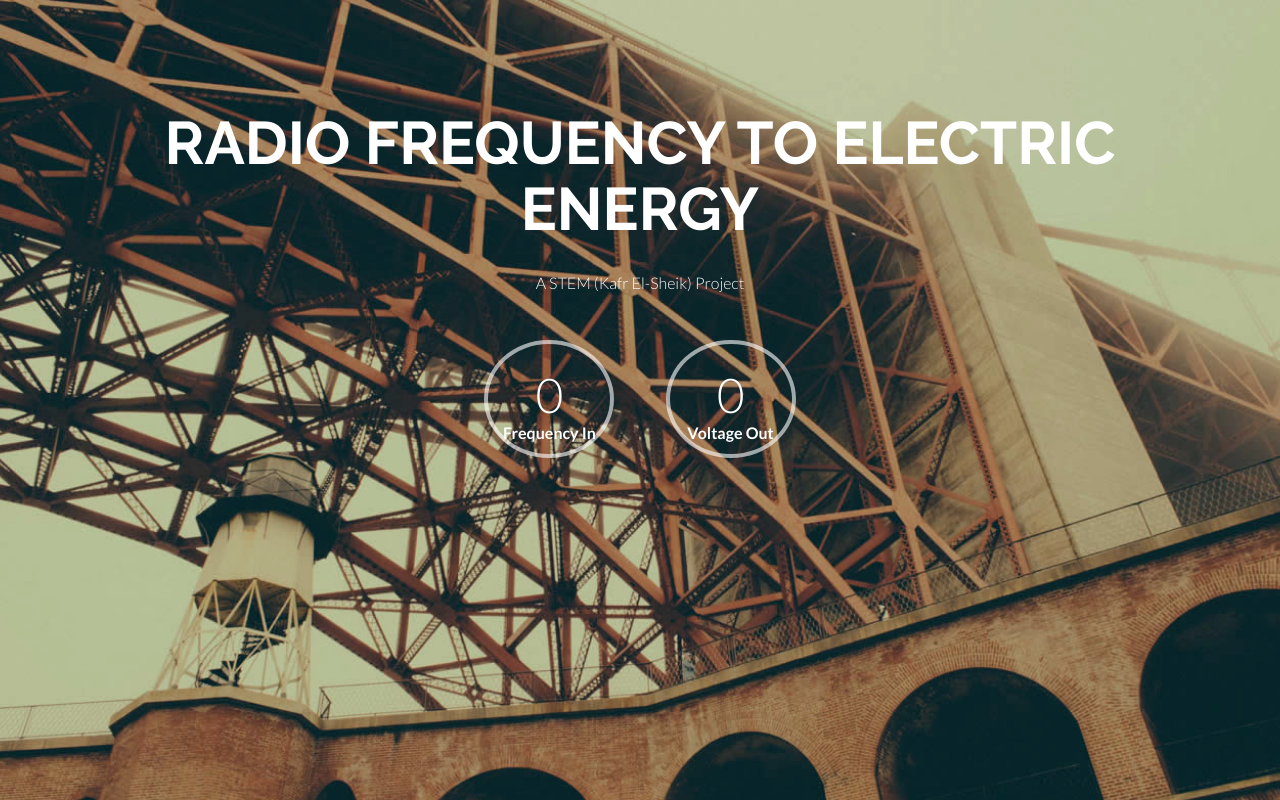
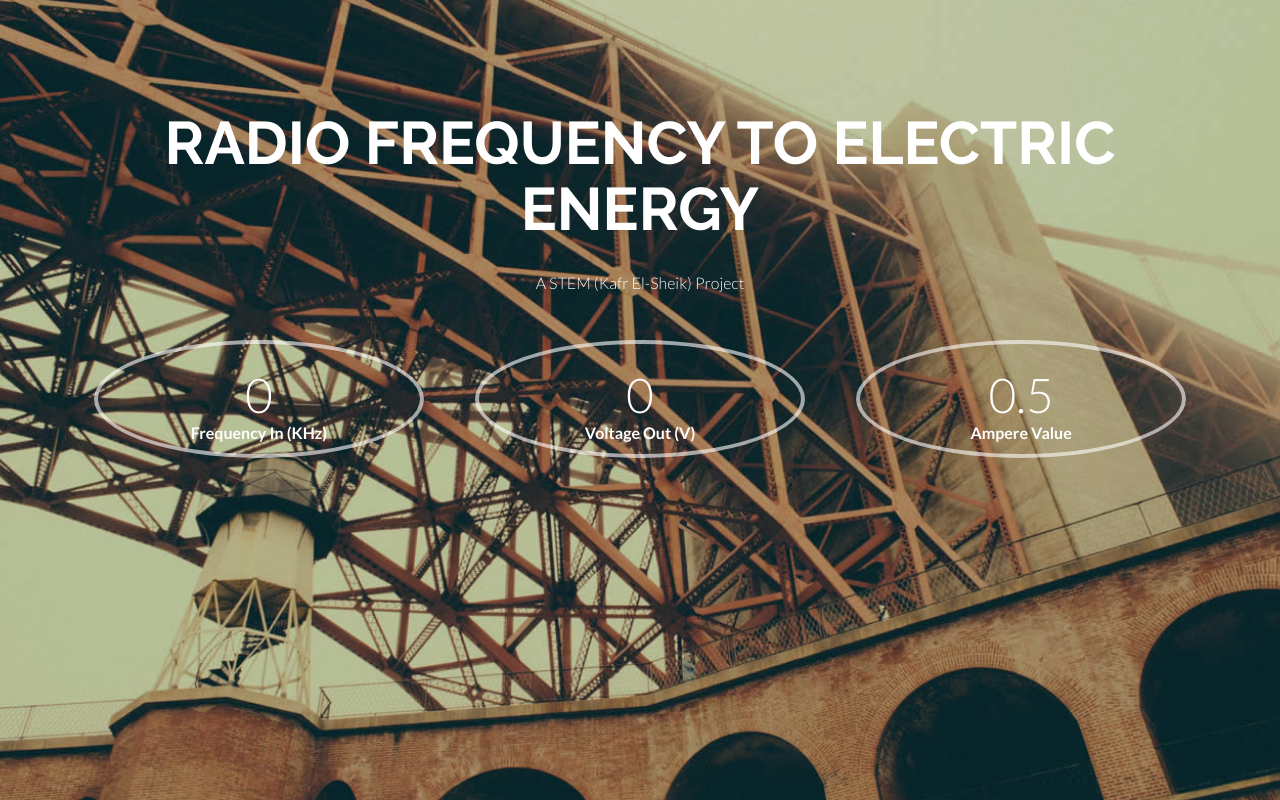
Before and after one commit to IslamTareq0012/Bluetooth-HC05-Connector, a website: page index.html in a window 1280 px wide. Drawn offline with nearby package versions, Linux system fonts and the light colour scheme; no server answers.

Commit message:
fix frequency range

```diff
--- a/index.html
+++ b/index.html
@@ -47,13 +47,16 @@
                 <!-- <div id="days" class="timer_box"></div> -->
                 <div id="hours" class="timer_box">
                     <h1 id="frequency-value">0</h1>
-                    <p><b>Frequency In</b></p>
+                    <p><b>Frequency In (KHz)</b></p>
                 </div>
                 <div id="minutes" class="timer_box">
                     <h1 id="voltage-value">0</h1>
-                    <p><b>Voltage Out</b></p>
+                    <p><b>Voltage Out (V)</b></p>
                 </div>
-                <!-- <div id="seconds" class="timer_box"></div> -->
+                <div id="seconds" class="timer_box">
+                    <h1 id="ampere-value">0.5</h1>
+                    <p><b>Ampere Value</b></p>
+                </div>
             </div>
             <!-- END TIMER -->
         </div>
--- a/public/css/soon.css
+++ b/public/css/soon.css
@@ -57,7 +57,7 @@ HEADER
     display: inline-block;
     padding: 20px 12px 0px 12px;
     text-align: center;
-    width: 130px;
+    width: 330px;
     border-radius: 50%;
     border: 4px solid rgba(255, 255, 255, .6);
 }
--- a/server.js
+++ b/server.js
@@ -56,12 +56,12 @@ app.post('/connect', function (req, res) {
 
 setInterval(() => {
 
-    var frequncy = Math.random();
+    var frequncy =Math.floor(Math.random() * (20000 - 10000 + 1)) + 10000;
     var RL = 100;
     var Rs = 17;
     var Rt = 6.8;
     var Ct = 0.01;
-    var voltage = frequncy*(RL/Rs)*(Rt*Ct);
+    var voltage = frequncy*(Rt*Ct)*(RL/Rs);
     io.emit("frequency-in",{
         ferquency : Math.round((frequncy + Number.EPSILON) * 100) / 100,
         volt: Math.round((voltage + Number.EPSILON) * 100) / 100
```
